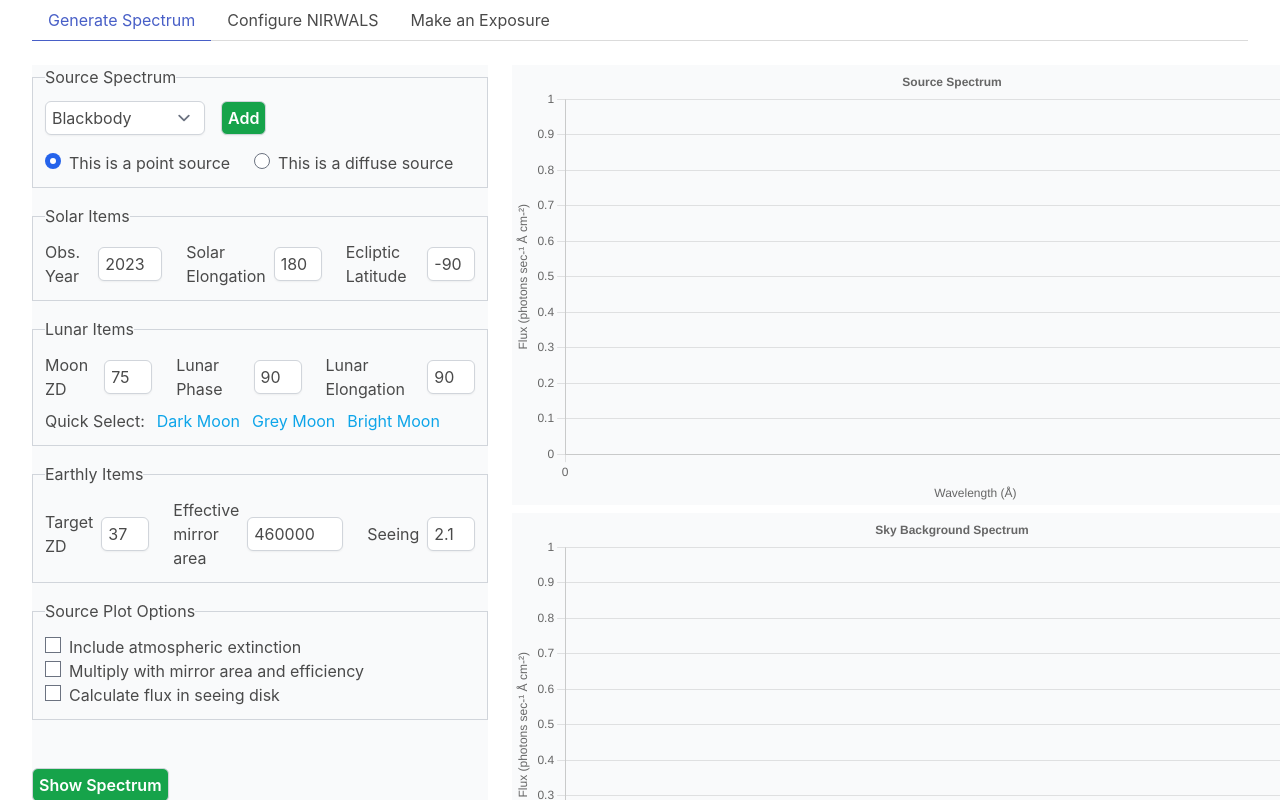
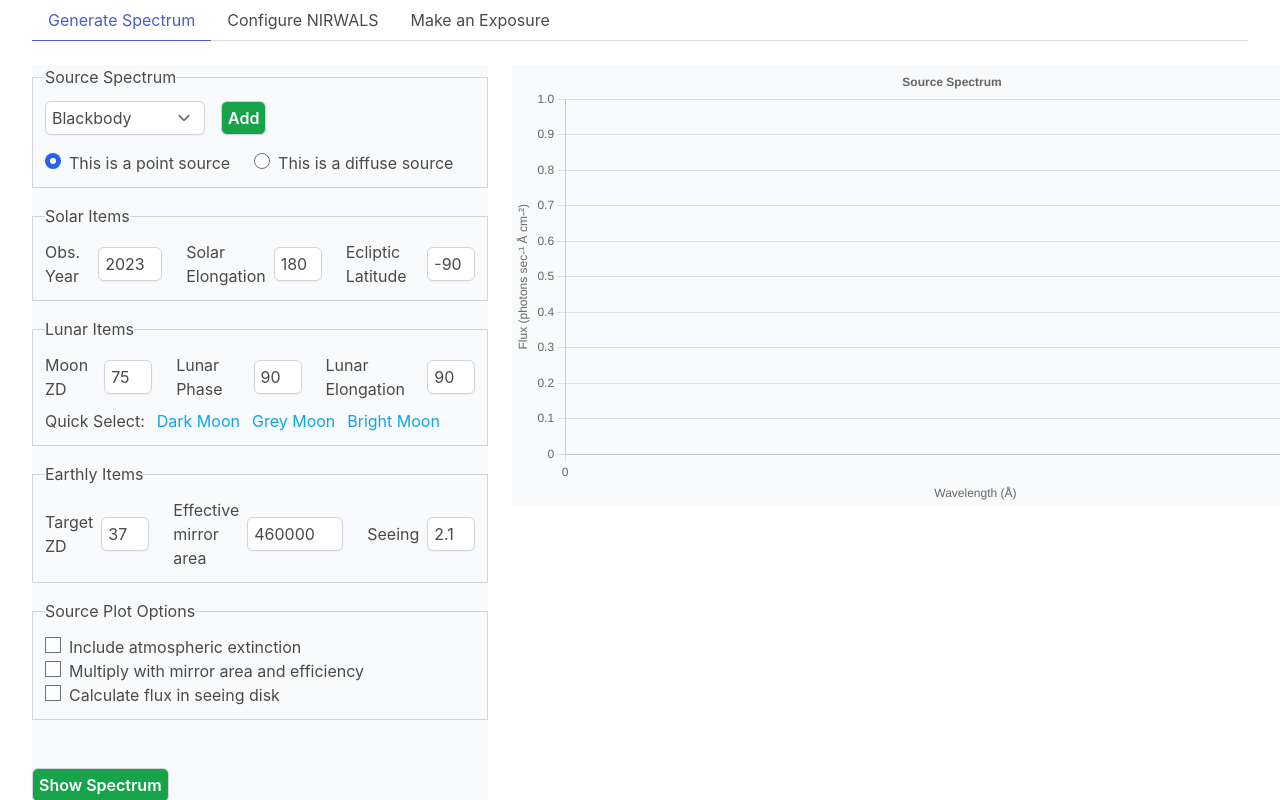
Before and after one commit to saltastroops/nir-simulator, a React (Vite) app in the folder react/: page / in a window 1280 px wide. Shown: the top 800 px of the page. Built offline with nearby package versions, Linux system fonts and the light colour scheme.

Commit message:
Combine sky and Spectrum plot

```diff
--- a/react/src/components/plots/PlotOptions.ts
+++ b/react/src/components/plots/PlotOptions.ts
@@ -4,7 +4,8 @@ interface ScaleOptions {
     display: boolean;
     text: string;
   };
-  ticks:
+  max?: number;
+  ticks?:
     | {
         min: number;
         max: number;
@@ -61,13 +62,63 @@ export function defaultLinePlotOptions(
           display: true,
           text: yLabel,
         },
+      },
+    },
+    plugins: {
+      title: {
+        display: true,
+        text: title,
+      },
+    },
+  };
+}
+
+function roundToTwoDecimalPlaces(value: number): number {
+  const roundedValue = Math.round(value * 100) / 100;
+  return Number.isInteger(roundedValue)
+    ? roundedValue
+    : parseFloat(roundedValue.toFixed(2));
+}
+
+function maxPlotValue(values: number[]): number {
+  const lineMax = Math.max(...values);
+  return lineMax + lineMax / 11;
+}
+
+export function defaultSpectrumPlotOptions(
+  xLabel: string,
+  yLabel: string,
+  title: string,
+  spectrum: number[],
+): LineOptions {
+  return {
+    scales: {
+      x: {
+        type: "linear",
+        title: {
+          display: true,
+          text: xLabel,
+        },
+        ticks: {
+          min: 8000,
+          max: 18000,
+          stepSize: 1000,
+        },
+      },
+      y: {
+        type: "linear",
+        title: {
+          display: true,
+          text: yLabel,
+        },
+        max: maxPlotValue(spectrum),
         ticks: {
           callback: (value: number) => {
-            // Format the tick value to scientific notation
-            const disp_value = Number(value).toExponential(1);
-            const exponent = getExponent(Number(value).toExponential(1));
-
-            return exponent >= 2 || exponent <= -3 ? disp_value : String(value);
+            const scienceNotation = value.toExponential(1);
+            const exponent = getExponent(scienceNotation);
+            return exponent >= 2 || exponent <= -3
+              ? value.toExponential(1)
+              : roundToTwoDecimalPlaces(value).toString();
           },
         },
       },
--- /dev/null
+++ b/react/src/components/plots/SpectrumPlot.tsx
@@ -0,0 +1,39 @@
+import "./linePlot.css";
+import { Line } from "react-chartjs-2";
+import { ChartContent } from "../spectrum/SpectrumGenerationTab.tsx";
+
+interface Props {
+  chartContent: ChartContent;
+  isOutdated: boolean;
+}
+
+export function SpectrumPlot({ chartContent, isOutdated }: Props) {
+  const plotData = {
+    labels: chartContent.chartData.x,
+    datasets: [
+      {
+        borderWidth: 1,
+        usePointStyle: false,
+        borderColor: chartContent.chartData.spectrumColor,
+        pointRadius: 0,
+        data: chartContent.chartData.spectrum,
+      },
+      {
+        borderWidth: 1,
+        usePointStyle: false,
+        borderColor: chartContent.chartData.skyColor,
+        pointRadius: 0,
+        data: chartContent.chartData.sky,
+      },
+    ],
+  };
+  const options = chartContent.chartData.options;
+  // options.scales.y.ticks;
+
+  return (
+    <div className="chart-container">
+      {isOutdated && <div className="watermark">Outdated</div>}
+      <Line data={plotData} options={options as any} />
+    </div>
+  );
+}
--- a/react/src/components/spectrum/SpectrumGenerationTab.tsx
+++ b/react/src/components/spectrum/SpectrumGenerationTab.tsx
@@ -9,9 +9,24 @@ import { button } from "../utils.ts";
 import { SimulationSetup } from "../Simulator.tsx";
 import { spectra } from "../../services.ts";
 import { useMemo, useState } from "react";
-import { defaultLinePlotOptions } from "../plots/PlotOptions.ts";
-import { LinePlot } from "../plots/LinePlot.tsx";
-import { ChartContent } from "../instrument/InstrumentConfigurationPanel.tsx";
+import {
+  defaultLinePlotOptions,
+  defaultSpectrumPlotOptions,
+  LineOptions,
+} from "../plots/PlotOptions.ts";
+import { SpectrumPlot } from "../plots/SpectrumPlot.tsx";
+
+export interface ChartContent {
+  chartData: {
+    x: number[];
+    spectrum: number[];
+    sky?: number[];
+    spectrumColor: string;
+    skyColor: string;
+    options: LineOptions;
+  };
+  requested: boolean;
+}
 
 interface Props {
   setup: SimulationSetup;
@@ -24,12 +39,14 @@ export function SpectrumGenerationTab({ setup, updateSetup }: Props) {
   const [sourceChartContent, setSourceChartContent] = useState<ChartContent>({
     chartData: {
       x: [],
-      y: [],
-      lineColor: "rgb(255, 0, 0)",
+      spectrum: [],
+      sky: [],
+      spectrumColor: "rgba(255, 0, 0, 1)",
+      skyColor: "rgba(75, 100, 192, 0.2)",
       options: defaultLinePlotOptions(
         "Wavelength (\u212B)",
         "Flux (photons sec\u002D\u00B9 \u212B cm\u002D\u00B2)",
-          "Source Spectrum"
+        "Source Spectrum",
       ),
     },
     requested: false,
@@ -37,35 +54,12 @@ export function SpectrumGenerationTab({ setup, updateSetup }: Props) {
   const [error, setError] = useState<string | null>(null);
   const sourceChart = useMemo(
     () => (
-      <LinePlot
+      <SpectrumPlot
         chartContent={sourceChartContent}
         isOutdated={false && sourceChartContent.requested}
       />
     ),
     [sourceChartContent],
-  );
-
-  const [skyChartContent, setSkyChartContent] = useState<ChartContent>({
-    chartData: {
-      x: [],
-      y: [],
-      lineColor: "rgb(75,100,192)" ,
-      options: defaultLinePlotOptions(
-          "Wavelength (\u212B)",
-          "Flux (photons sec\u002D\u00B9 \u212B cm\u002D\u00B2)",
-          "Sky Background Spectrum"
-      ),
-    },
-    requested: false,
-  });
-  const skyChart = useMemo(
-      () => (
-          <LinePlot
-              chartContent={skyChartContent}
-              isOutdated={false && skyChartContent.requested}
-          />
-      ),
-      [skyChartContent],
   );
 
   const updatePlots = async () => {
@@ -75,26 +69,22 @@ export function SpectrumGenerationTab({ setup, updateSetup }: Props) {
       const skyData = spectraData.sky;
 
       setSourceChartContent((previousChartContent) => {
+        const options = defaultSpectrumPlotOptions(
+          "Wavelength (\u212B)",
+          "Flux (photons sec\u002D\u00B9 \u212B cm\u002D\u00B2)",
+          "Source Spectrum",
+          sourceData.y,
+        );
+        console.log(previousChartContent);
         const updatedChartData = {
           x: sourceData.x,
-          y: sourceData.y,
-          lineColor: previousChartContent.chartData.lineColor,
-          options: previousChartContent.chartData.options,
+          spectrum: sourceData.y,
+          sky: skyData.y,
+          spectrumColor: previousChartContent.chartData.spectrumColor,
+          skyColor: previousChartContent.chartData.skyColor,
+          options,
         };
         setError(null);
-        return {
-          chartData: updatedChartData,
-          requested: true,
-        };
-      });
-
-      setSkyChartContent((previousChartContent) => {
-        const updatedChartData = {
-          x: skyData.x,
-          y: skyData.y,
-          lineColor: previousChartContent.chartData.lineColor,
-          options: previousChartContent.chartData.options,
-        };
         return {
           chartData: updatedChartData,
           requested: true,
@@ -162,15 +152,10 @@ export function SpectrumGenerationTab({ setup, updateSetup }: Props) {
             {sourceChart}
           </div>
         </div>
-        <div className="bg-gray-50 mt-2">
-          <div className={!error ? "tile" : "tile notification is-danger"}>
-            {skyChart}
+        {error && (
+          <div className="tile">
+            <p className={"has-text-danger"}>{error}</p>
           </div>
-        </div>
-        {error && (
-            <div className="tile">
-              <p className={"has-text-danger"}>{error}</p>
-            </div>
         )}
       </div>
     </div>
```
Also changed, not shown: 1 other file (tests, documents, lock files or other folders).
